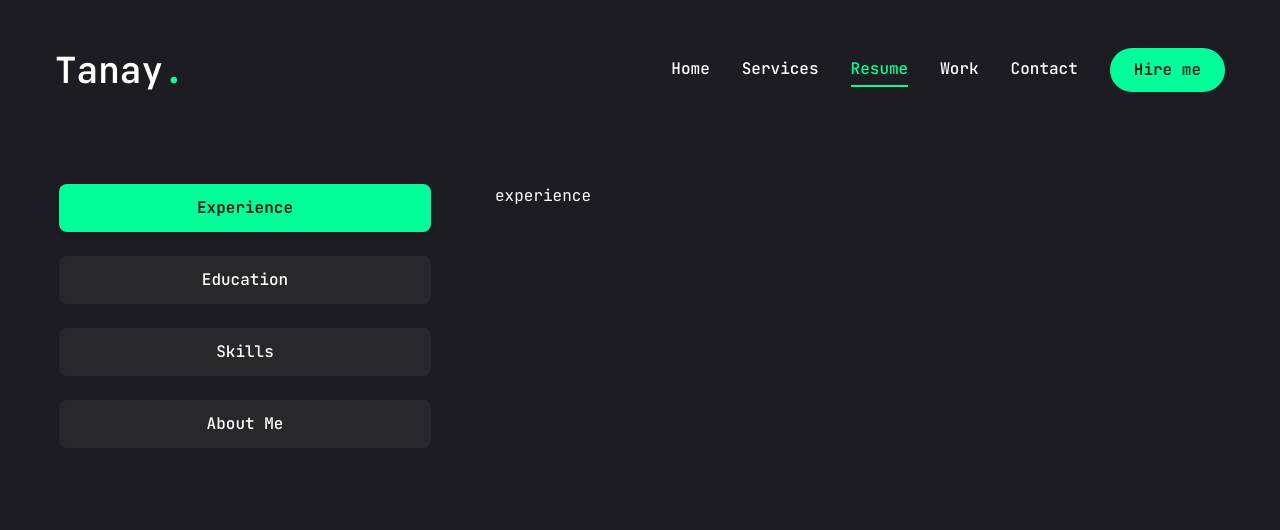
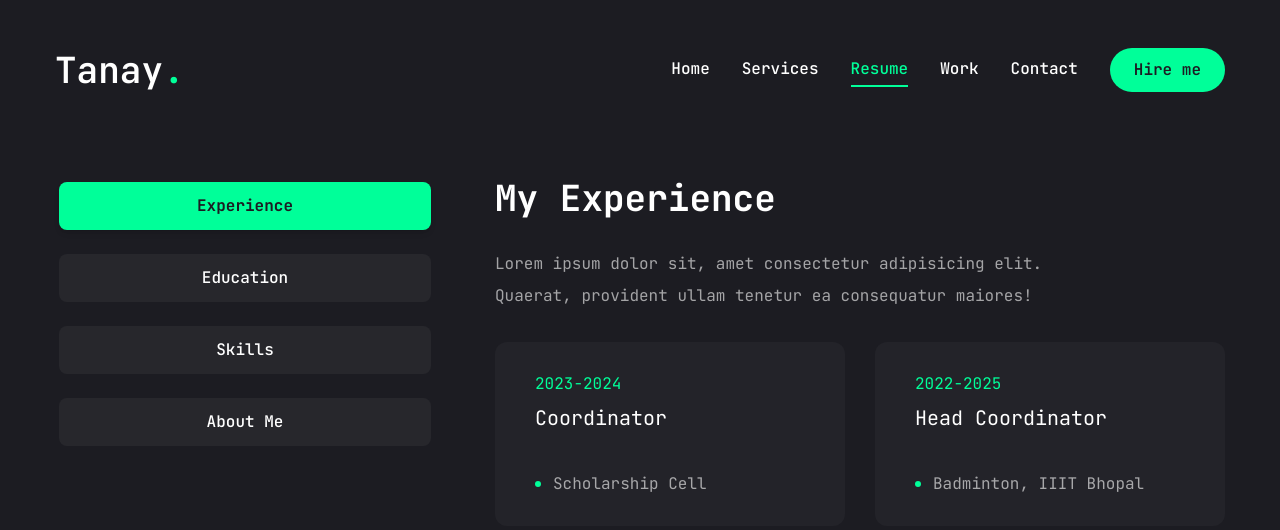
Before and after one commit to Tanaykumar01/portfolio, a Next.js app: page /resume in a window 1280 px wide. Shown: the top 530 px of the page. Built offline with nearby package versions, Linux system fonts and the light colour scheme.

Commit message:
completed my resume page

```diff
--- a/app/resume/page.jsx
+++ b/app/resume/page.jsx
@@ -1,7 +1,5 @@
 "use client";
 
-import { Description } from "@radix-ui/react-dialog";
-import { icons } from "lucide-react";
 import {
   FaHtml5,
   FaCss3,
@@ -10,13 +8,7 @@ import {
   FaFigma,
   FaNodeJs,
 } from "react-icons/fa";
-import {
-  SiMongodb,
-  SiRedux,
-  SiMaterialUi,
-  SiTailwindcss,
-  SiNextDotJs,
-} from "react-icons/si";
+import {SiMongodb ,SiTailwindcss, SiNextdotjs } from "react-icons/si";
 
 const about = {
   title: "About me",
@@ -24,32 +16,32 @@ const about = {
     "Lorem ipsum dolor sit, amet consectetur adipisicing elit. Quaerat, provident ullam tenetur ea consequatur maiores!",
   info: [
     {
-      name: "Name",
-      icon: "Tanay Kumar",
+      fieldname: "Name",
+      fieldicon: "Tanay Kumar",
     },
     {
-      name: "Phone",
-      icon: "+91 9931302202",
+      fieldname: "Phone",
+      fieldicon: "+91 9931302202",
     },
     {
-      name: "Experience",
-      icon: "Freshers",
+      fieldname: "Experience",
+      fieldicon: "Freshers",
     },
     {
-      name: "Nationality",
-      icon: "Indian",
+      fieldname: "Nationality",
+      fieldicon: "Indian",
     },
     {
-      name: "Email",
-      icon: "tanayjhunjhunwala.official@gmail.com",
+      fieldname: "FreeLancer",
+      fieldicon: "Available",
     },
     {
-      name: "FreeLancer",
-      icon: "Available",
+      fieldname: "Email",
+      fieldicon: "tanayjhunjhunwala.official@gmail.com",
     },
     {
-      name: "Languages",
-      icon: "English, Hindi",
+      fieldname: "Languages",
+      fieldicon: "English, Hindi",
     },
   ],
 };
@@ -61,16 +53,14 @@ const experience = {
     "Lorem ipsum dolor sit, amet consectetur adipisicing elit. Quaerat, provident ullam tenetur ea consequatur maiores!",
   info: [
     {
-      name: "Frontend",
-      icon: "HTML, CSS, JS, React, Redux, Material UI, Tailwind CSS, Next JS",
+      duration: "2023-2024",
+      position: "Coordinator",
+      company: "Scholarship Cell",
     },
     {
-      name: "Backend",
-      icon: "Node JS, MongoDB",
-    },
-    {
-      name: "Designing",
-      icon: "Figma",
+      duration: "2022-2025",
+      position: "Head Coordinator",
+      company: "Badminton, IIIT Bhopal",
     },
   ],
 };
@@ -82,12 +72,12 @@ const education = {
     "Lorem ipsum dolor sit, amet consectetur adipisicing elit. Quaerat, provident ullam tenetur ea consequatur maiores!",
   info: [
     {
-      institution: "Indian Institute of Information Technology, Bhopal",
+      institution: "IIIT, Bhopal",
       degree: "Btech in Electronics and Communication",
       year: "2021-2025",
     },
     {
-      institution: "Online Course in Web Development",
+      institution: "Online Course",
       degree: "Full stack web development",
       year: "2024",
     },
@@ -100,8 +90,8 @@ const skills = {
     "Lorem ipsum dolor sit, amet consectetur adipisicing elit. Quaerat, provident ullam tenetur ea consequatur maiores!",
   info: [
     {
+      icon: <FaHtml5 />,
       name: "HTML",
-      icon: <FaHtml5 />,
     },
     {
       name: "CSS",
@@ -120,12 +110,8 @@ const skills = {
       icon: <FaNodeJs />,
     },
     {
-      name: "MongoDB",
+      name: "MongoDb",
       icon: <SiMongodb />,
-    },
-    {
-      name: "Redux",
-      icon: <SiRedux />,
     },
     {
       name: "Tailwind CSS",
@@ -133,7 +119,7 @@ const skills = {
     },
     {
       name: "Next JS",
-      icon: <SiNextDotJs />,
+      icon: <SiNextdotjs />
     },
     {
       name: "Figma",
@@ -150,7 +136,7 @@ import {
   TooltipTrigger,
 } from "@/components/ui/tooltip";
 import { ScrollArea } from "@/components/ui/scroll-area";
-import { easeIn, motion } from "framer-motion";
+import { motion } from "framer-motion";
 
 const Resume = () => {
   return (
@@ -175,7 +161,106 @@ const Resume = () => {
           </TabsList>
           <div className="min-h-[70vh] w-full">
             <TabsContent value="experience" className="w-full">
-              experience
+              <div className="flex flex-col gap-[30px] text-center xl:text-left">
+                <h3 className="text-4xl font-bold">{experience.title}</h3>
+                <p className="max-w-[600px] text-white/60 mx-auto xl:mx-0">
+                  {experience.description}
+                </p>
+                <ScrollArea className="h-[400px]">
+                  <ul className="grid grid-cols-1 lg:grid-cols-2 gap-[30px]">
+                    {experience.info.map((item, index) => {
+                      return (
+                        <li
+                          key={index}
+                          className="bg-[#232329] h-[184px] py-6 px-10 rounded-xl flex flex-col justify-center items-center lg:items-start gap-1"
+                        >
+                          <span className="text-accent">{item.duration}</span>
+                          <h3 className="text-xl max-w-[260px] min-h-[60px] text-center lg:text-left">
+                            {item.position}
+                          </h3>
+                          <div className="flex items-center gap-3">
+                            <span className="w-[6px] h-[6px] rounded-full bg-accent"></span>
+                            <p className="text-white/60">{item.company}</p>
+                          </div>
+                        </li>
+                      );
+                    })}
+                  </ul>
+                </ScrollArea>
+              </div>
+            </TabsContent>
+            <TabsContent value="education" className="w-full">
+              <div className="flex flex-col gap-[30px] text-center xl:text-left">
+                <h3 className="text-4xl font-bold">{education.title}</h3>
+                <p className="max-w-[600px] text-white/60 mx-auto xl:mx-0">
+                  {education.description}
+                </p>
+                <ScrollArea className="h-[400px]">
+                  <ul className="grid grid-cols-1 lg:grid-cols-2 gap-[30px]">
+                    {education.info.map((item, index) => {
+                      return (
+                        <li
+                          key={index}
+                          className="bg-[#232329] h-[184px] py-6 px-10 rounded-xl flex flex-col justify-center items-center lg:items-start gap-1"
+                        >
+                          <span className="text-accent">{item.year}</span>
+                          <h3 className="text-xl max-w-[260px] min-h-[60px] text-center lg:text-left">
+                            {item.degree}
+                          </h3>
+                          <div className="flex items-center gap-3">
+                            <span className="w-[6px] h-[6px] rounded-full bg-accent"></span>
+                            <p className="text-white/60">{item.institution}</p>
+                          </div>
+                        </li>
+                      );
+                    })}
+                  </ul>
+                </ScrollArea>
+              </div>
+            </TabsContent>
+            <TabsContent value="skills" className="w-full h-full">
+              <div className="flex flex-col gap-[30px]">
+                <div className="flex flex-col gap-[30px] text-center xl:text-left">
+                  <h3 className="text-4xl font-bold">{skills.title}</h3>
+                  <p className="max-w-[600px] text-white/60 mx-auto xl:mx-0">
+                    {skills.description}
+                  </p>
+                </div>
+                <ul className="grid gird-cols-2 sm:grid-cols-3 md:grid-cols-4 gap-4 xl:gap-[30px]">
+                  {skills.info.map((skill , index)=> {
+                    return (
+                      <li key={index}>
+                         <TooltipProvider delayDuration={100}>
+                          <Tooltip>
+                            <TooltipTrigger className="group w-full h-[150px] bg-[#232329] rounded-xl flex justify-center items-center">
+                              <div className="text-6xl group-hover:text-accent transition-all duration-300 ">{skill.icon}</div>
+                            </TooltipTrigger>
+                            <TooltipContent>
+                              <p className="capitalize">{skill.name}</p>
+                            </TooltipContent>
+                          </Tooltip>
+                        </TooltipProvider>
+                      </li>
+                    )
+                  })}
+                </ul>
+              </div>
+            </TabsContent>
+            <TabsContent value="about" className="w-full text-center xl:text-left">
+              <div className="flex flex-col gap-[30px]">
+                <h3 className="text-4xl font-bold">{about.title}</h3>
+                <p className="max-w-[600px] text-white/60 mx-auto xl:mx-0">{about.description}</p>
+                <ul className="grid grid-cols-1 xl:grid-cols-2 gap-y-6 max-w-[620px] mx-auto xl:mx-0">
+                {about.info.map((item , index)=>{
+                  return (
+                    <li key={index} className="flex justify-center items-center xl:justify-start gap-4">
+                      <span className="text-white/60">{item.fieldname}</span>
+                      <span className="text-xl">{item.fieldicon}</span>
+                    </li>
+                  );
+                })}
+              </ul>
+              </div>
             </TabsContent>
           </div>
         </Tabs>
--- a/components/ui/tooltip.jsx
+++ b/components/ui/tooltip.jsx
@@ -16,7 +16,7 @@ const TooltipContent = React.forwardRef(({ className, sideOffset = 4, ...props }
     ref={ref}
     sideOffset={sideOffset}
     className={cn(
-      "z-50 overflow-hidden rounded-md border border-slate-200 bg-white px-3 py-1.5 text-sm text-slate-950 shadow-md animate-in fade-in-0 zoom-in-95 data-[state=closed]:animate-out data-[state=closed]:fade-out-0 data-[state=closed]:zoom-out-95 data-[side=bottom]:slide-in-from-top-2 data-[side=left]:slide-in-from-right-2 data-[side=right]:slide-in-from-left-2 data-[side=top]:slide-in-from-bottom-2 dark:border-slate-800 dark:bg-slate-950 dark:text-slate-50",
+      "z-50 overflow-hidden rounded-md border border-slate-200 bg-white px-3 py-1.5 text-sm text-primary shadow-md animate-in fade-in-0 zoom-in-95 data-[state=closed]:animate-out data-[state=closed]:fade-out-0 data-[state=closed]:zoom-out-95 data-[side=bottom]:slide-in-from-top-2 data-[side=left]:slide-in-from-right-2 data-[side=right]:slide-in-from-left-2 data-[side=top]:slide-in-from-bottom-2 dark:border-slate-800 dark:bg-slate-950 dark:text-slate-50",
       className
     )}
     {...props} />
```
